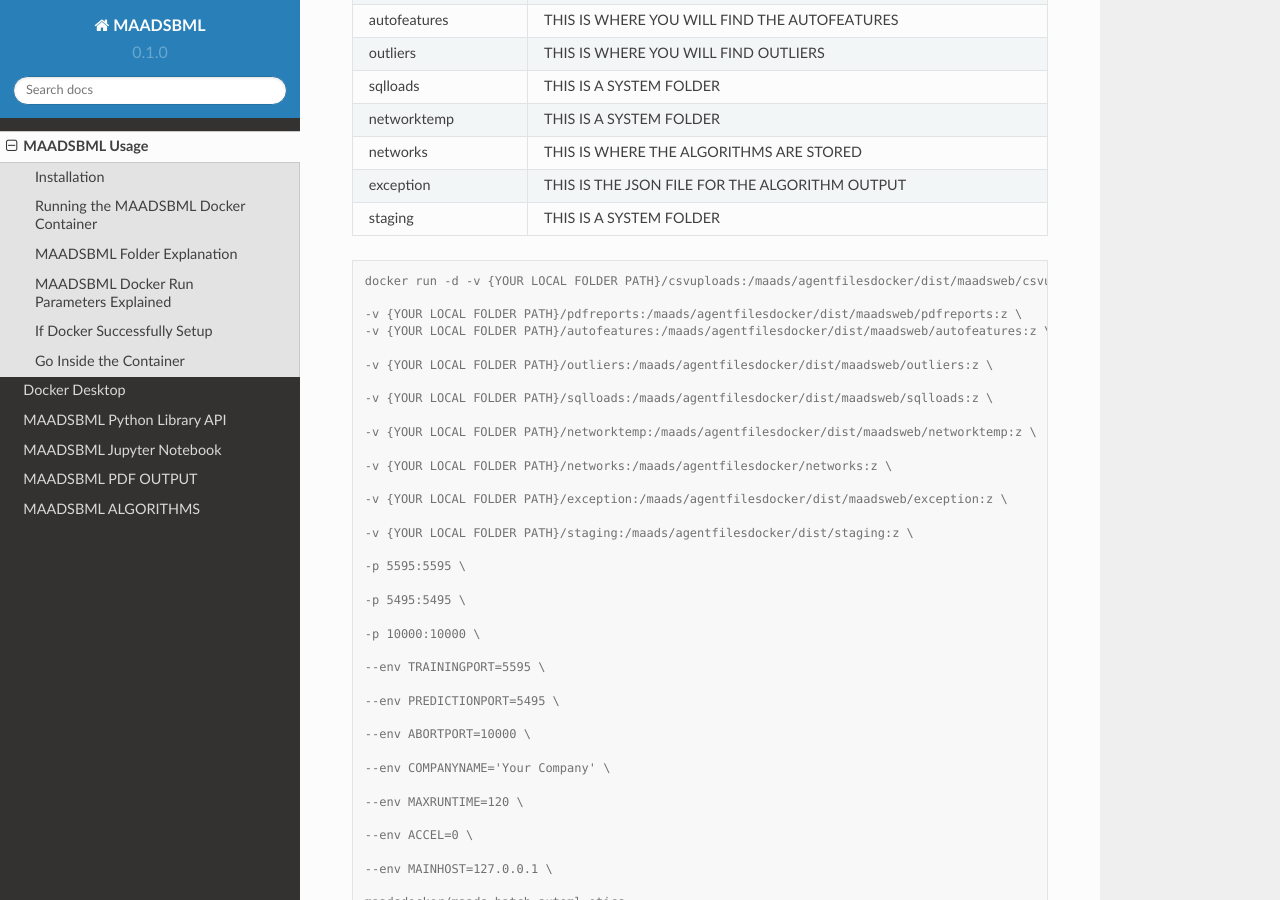
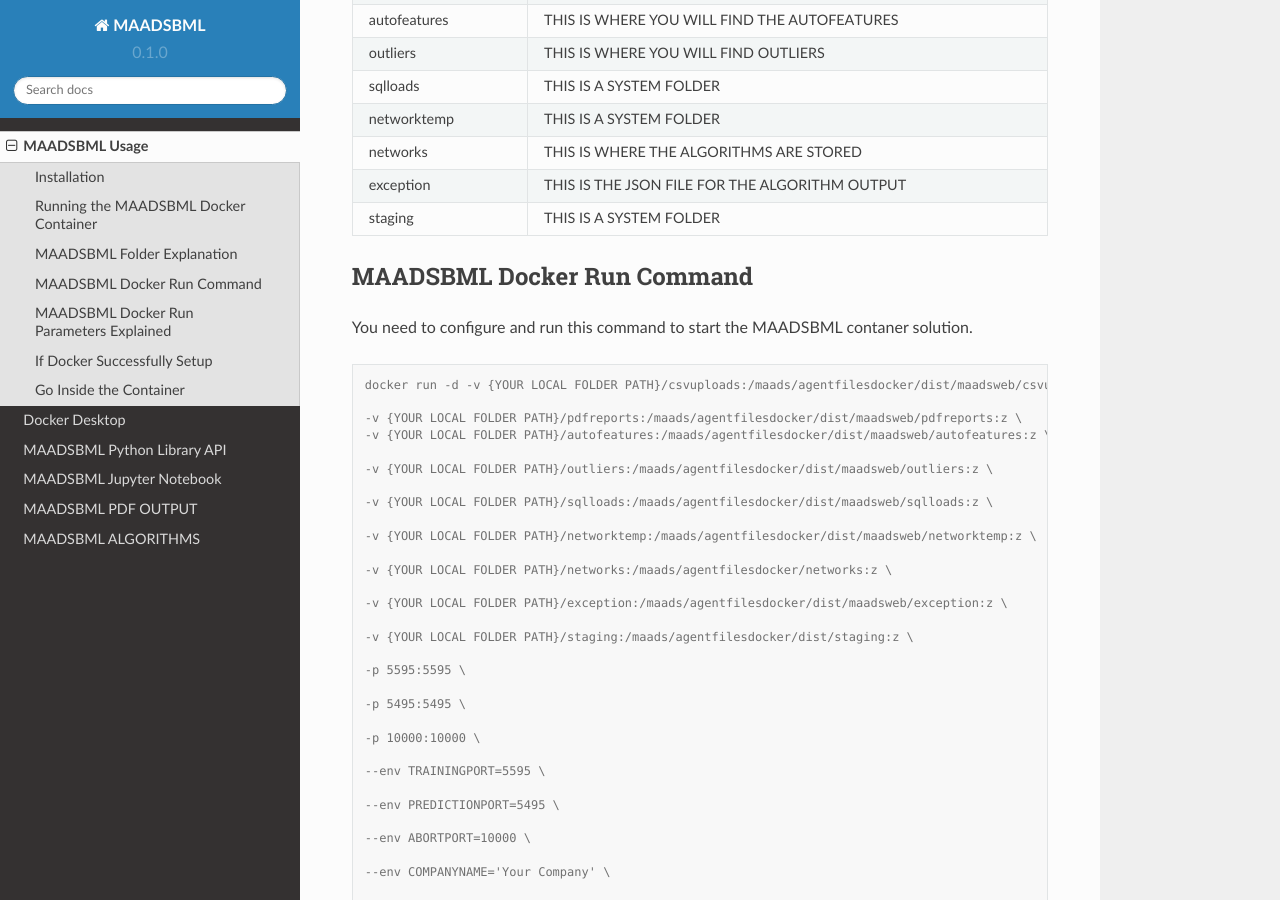
Before and after one commit to smaurice101/maadsbml, a Sphinx documentation site: the page built from docs/source/usage.rst, in a window 1280 px wide and 900 px high, scrolled down 2311 px. Built offline with Sphinx 7.4.7 and the Read the Docs theme 2.0.0, drawn with Linux system fonts in a browser that asks for light colours.

Commit message:
Update usage.rst

```diff
--- a/docs/source/usage.rst
+++ b/docs/source/usage.rst
@@ -128,6 +128,11 @@ MAADSBML Folder Explanation
    * - staging
      - THIS IS A SYSTEM FOLDER
 
+MAADSBML Docker Run Command
+----------------
+
+You need to configure and run this command to start the MAADSBML contaner solution.
+
 .. code-block:: console
 
    docker run -d -v {YOUR LOCAL FOLDER PATH}/csvuploads:/maads/agentfilesdocker/dist/maadsweb/csvuploads:z \
```
